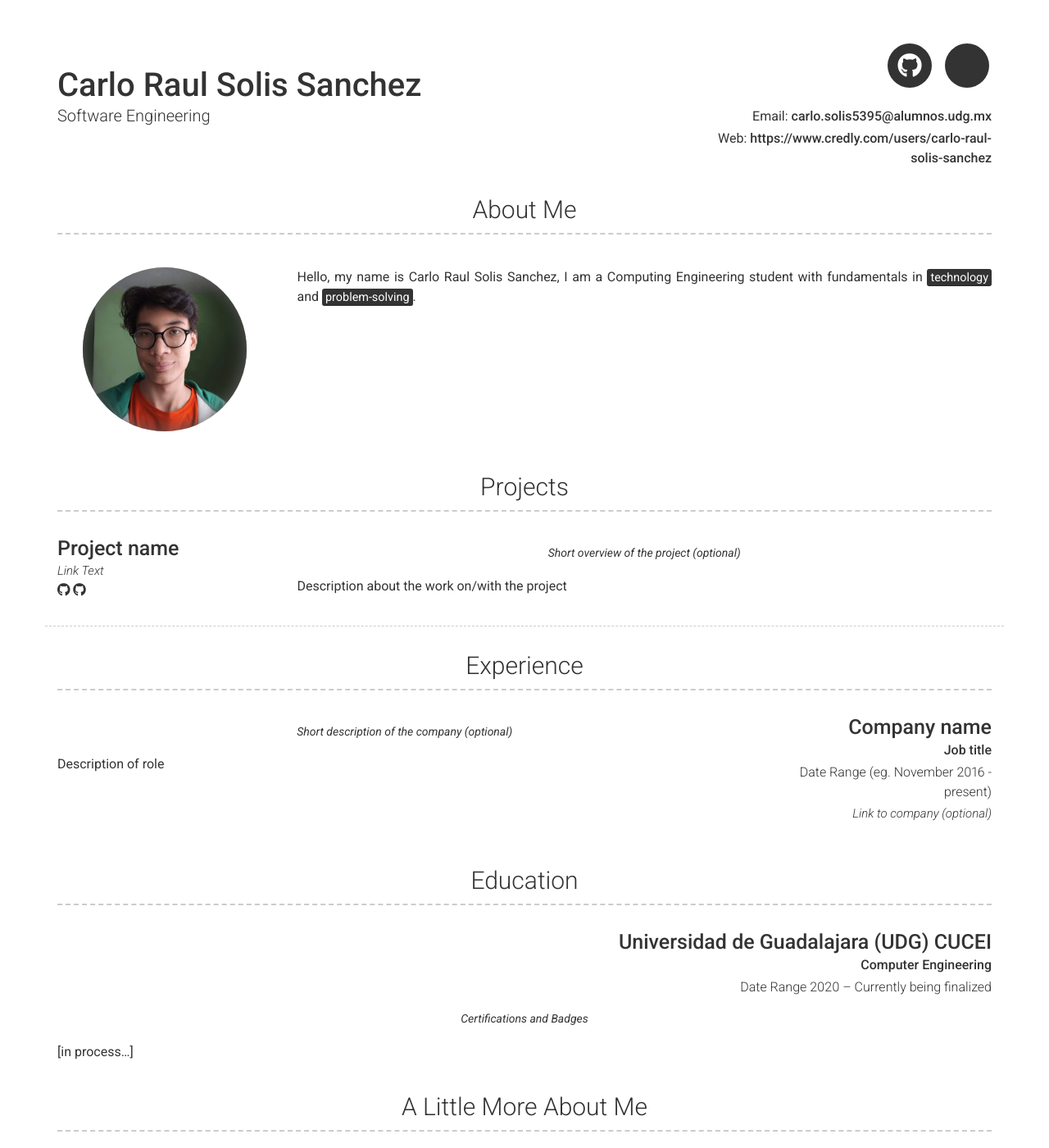
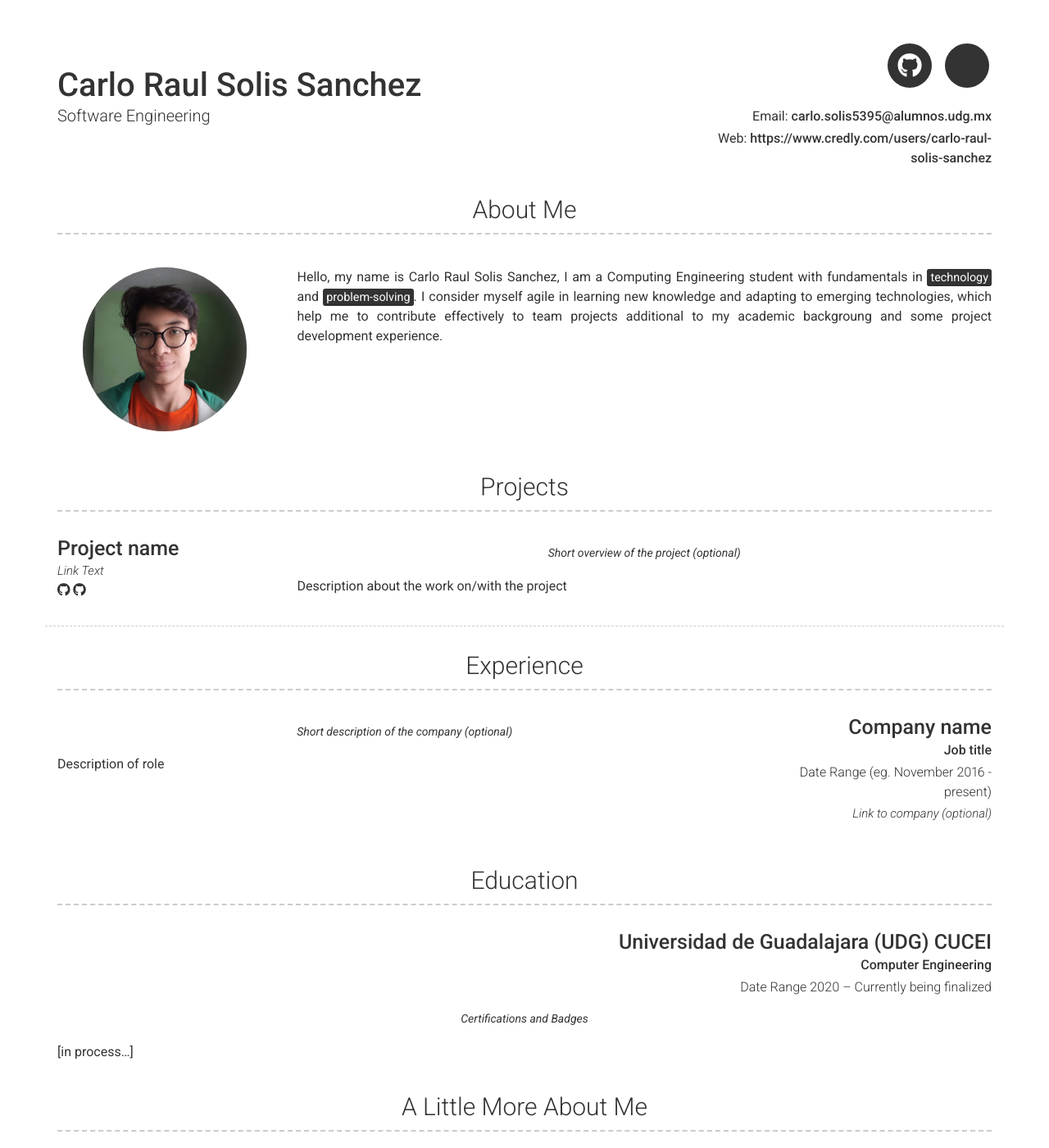
Before and after one commit to CarloRaulSolisSanchez/resume, a Jekyll site: the page built from index.md, in a window 1280 px wide and 1400 px high. Shown: the whole window at 82% size. Built offline with Jekyll 4.4.1, drawn with Linux system fonts in a browser that asks for light colours; nearby versions of some CDN libraries; some of the changed text lies outside the part shown.

Commit message:
Update _config.yml

```diff
--- a/_config.yml
+++ b/_config.yml
@@ -52,7 +52,9 @@ additional_links:
 # about_title: About Me (Use this to override about section title)
 about_profile_image: images/profile.jpg
 about_content: | # this will include new lines to allow paragraphs
-  Hello, my name is Carlo Raul Solis Sanchez, I am a Computing Engineering student with fundamentals in <mark>technology</mark> and <mark>problem-solving</mark>.
+  Hello, my name is Carlo Raul Solis Sanchez, I am a Computing Engineering student with fundamentals in <mark>technology</mark>
+  and <mark>problem-solving</mark>. I consider myself agile in learning new knowledge and adapting to emerging technologies,
+  which help me to contribute effectively to team projects additional to my academic backgroung and some project development experience.
 
 content:
   - title: Projects # Title for the section
@@ -102,7 +104,7 @@ content:
     layout: text
     content: | # this will include new lines to allow paragraphs
       In aditon to my previous mentioned skills some of by other interest and hobbies are:
-      <li> Reading </li>
+      Reading </li>
       <li> Watching Movies </li>
       <li> Teamwork </li>
       <li> Gaming </li>
```
